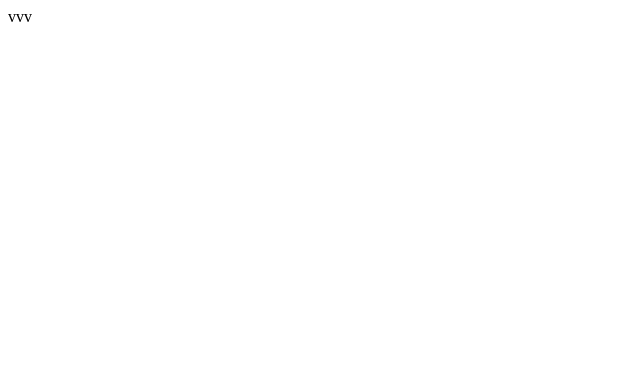
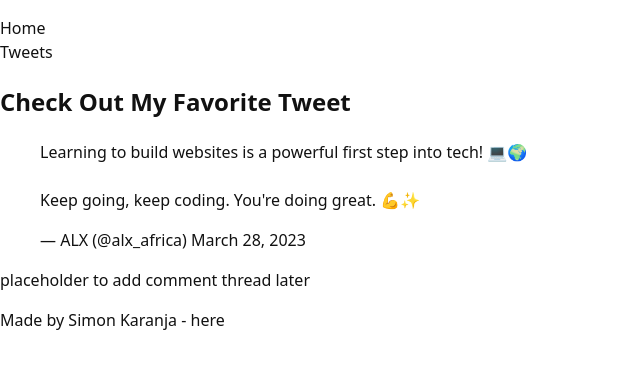
Before and after one commit to KimeyK/alx_html_css, a plain HTML site: page css_basic/tweets.html in a window 1280 px wide. Shown: the whole page, without its empty margins (0-640 px from the left). Drawn offline with Linux system fonts and the light colour scheme.

Commit message:
Update tweets.html

```diff
--- a/css_basic/tweets.html
+++ b/css_basic/tweets.html
@@ -1 +1,38 @@
-vvv
+<!DOCTYPE html>
+<html lang="en">
+<head>
+  <link href="base.css" rel="stylesheet">
+  <link href="styles.css" rel="stylesheet">
+  <meta charset="UTF-8">
+  <title>Tweets Page</title>
+</head>
+<body>
+
+  <header>
+    <ul>
+      <li><a href="index.html">Home</a></li>
+      <li><a href="tweets.html">Tweets</a></li>
+    </ul>
+  </header>
+
+  <main>
+    <article>
+      <h1>Check Out My Favorite Tweet</h1>
+
+      <blockquote class="twitter-tweet">
+        <p lang="en" dir="ltr">Learning to build websites is a powerful first step into tech! 💻🌍<br><br>Keep going, keep coding. You're doing great. 💪✨</p>
+        &mdash; ALX (@alx_africa) <a href="https://twitter.com/alx_africa/status/1640725367794102274">March 28, 2023</a>
+      </blockquote>
+      <script async src="https://platform.twitter.com/widgets.js" charset="utf-8"></script>
+    </article>
+
+    <aside>
+      <p>placeholder to add comment thread later</p>
+    </aside>
+  </main>
+
+  <footer>
+    <p>Made by Simon Karanja - <a href="https://github.com/KimeyK" target="_blank">here</a></p>
+  </footer>
+
+</body>
```
